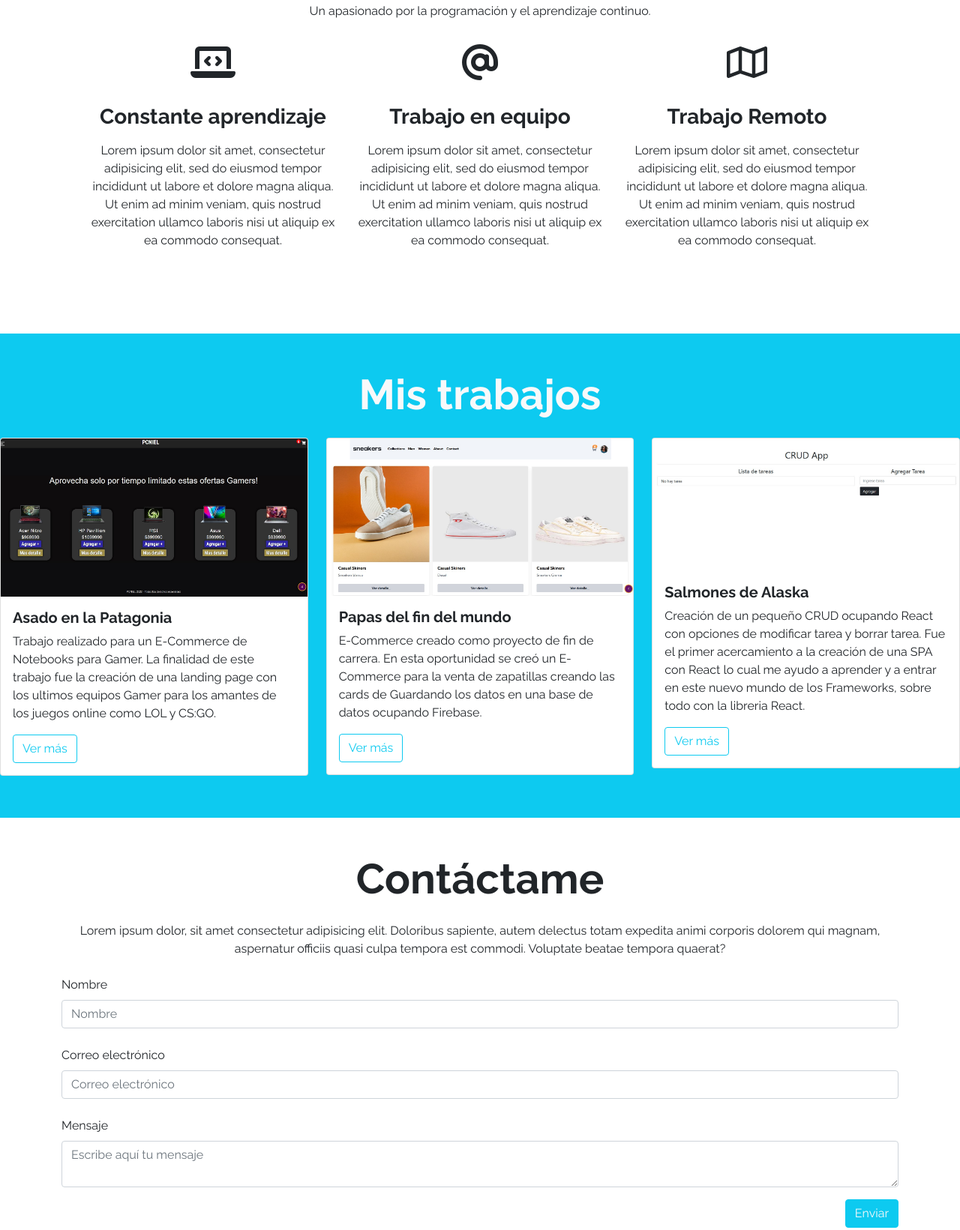
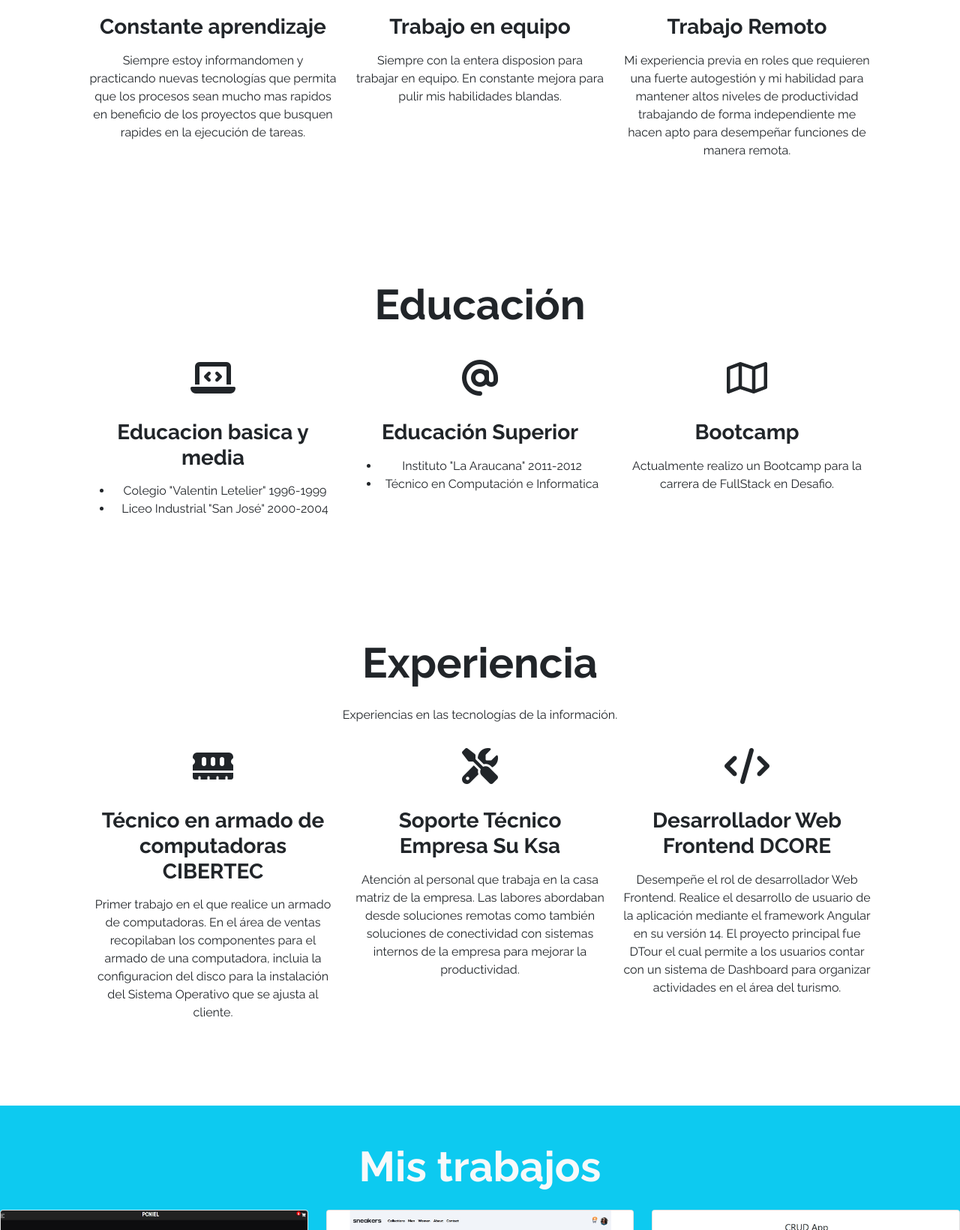
Before and after one commit to joshvader/joshvader.github.io, a plain HTML site: page index.html in a window 1280 px wide. Shown: the part 976-2617 px from the top of the page at 75% size. Drawn offline with nearby package versions, Linux system fonts and the light colour scheme.

Commit message:
Fix: file cv update

```diff
--- a/index.html
+++ b/index.html
@@ -52,21 +52,18 @@
                 <h1 class="display-1 fw-bold my-5">
                     Programando <br> y compartiendo conocimientos
                 </h1>
-                <p class="my-5">
-                    Lorem ipsum dolor sit amet consectetur adipisicing elit. Facilis, accusamus iusto quibusdam
-                    dignissimos labore sequi. Cupiditate reiciendis eius dolore, illum adipisci harum voluptas iste
-                    mollitia inventore provident labore voluptatum nemo.
-                </p>
+
                 <div class="mb-5 pb-5">
-                    <button class="btn btn-lg btn-outline-info text-light me-4">Trabajos</button>
-                    <button class="btn btn-lg btn-info text-light">Contacto</button>
+                    <a href="./assets/cv/CV Josué Valenzuela.pdf" download="CV Josué Valenzuela">
+                        <button class="btn btn-lg btn-info text-light">Descarga mi CV</button>
+                    </a>
                 </div>
             </div>
         </div>
     </header>
 
 
-    <section id="about"  class="container text-center my-4 p-5">
+    <section id="about" class="container text-center my-4 p-5">
         <h2 class="display-4 fw-bold my-4 ">Acerca de mi</h2>
 
         <p class="my-6">
@@ -79,56 +76,122 @@
                 <i class="fa-solid fa-laptop-code fa-3x my-3"></i>
                 <h3 class="my-3 fw-bold">Constante aprendizaje</h3>
                 <p class="my-3">
-                    Lorem ipsum dolor sit amet, consectetur adipisicing elit, sed do
-                    eiusmod tempor incididunt ut labore et dolore magna aliqua. Ut enim
-                    ad minim veniam, quis nostrud exercitation ullamco laboris nisi ut
-                    aliquip ex ea commodo consequat.
+                    Siempre estoy informandomen y practicando nuevas tecnologías que permita que los procesos sean mucho
+                    mas rapidos en beneficio de los proyectos que busquen rapides en la ejecución de tareas.
                 </p>
             </div>
             <div class="col-12 col-md-4">
                 <i class="fa-solid fa-at fa-3x my-3"></i>
                 <h3 class="my-3 fw-bold">Trabajo en equipo</h3>
                 <p class="my-3">
-                    Lorem ipsum dolor sit amet, consectetur adipisicing elit, sed do
-                    eiusmod tempor incididunt ut labore et dolore magna aliqua. Ut enim
-                    ad minim veniam, quis nostrud exercitation ullamco laboris nisi ut
-                    aliquip ex ea commodo consequat.
+                    Siempre con la entera disposion para trabajar en equipo. En constante mejora para pulir mis
+                    habilidades blandas.
                 </p>
             </div>
-            <div  class="col-12 col-md-4">
+            <div class="col-12 col-md-4">
                 <i class="far fa-map fa-3x my-3"></i>
                 <h3 class="my-3 fw-bold">Trabajo Remoto</h3>
                 <p class="my-3">
-                    Lorem ipsum dolor sit amet, consectetur adipisicing elit, sed do
-                    eiusmod tempor incididunt ut labore et dolore magna aliqua. Ut enim
-                    ad minim veniam, quis nostrud exercitation ullamco laboris nisi ut
-                    aliquip ex ea commodo consequat.
+                    Mi experiencia previa en roles que requieren una fuerte autogestión y mi habilidad para mantener
+                    altos niveles de productividad trabajando de forma independiente me hacen apto para desempeñar
+                    funciones de manera remota.
+            </div>
+        </div>
+    </section>
+
+    <section id="education" class="container text-center my-4 p-5">
+        <h2 class="display-4 fw-bold my-4 ">Educación</h2>
+
+        <div class="row">
+            <div class="col-12 col-md-4">
+                <i class="fa-solid fa-laptop-code fa-3x my-3"></i>
+                <h3 class="my-3 fw-bold">Educacion basica y media</h3>
+                <ul class="my-3">
+                    <li>Colegio "Valentin Letelier" 1996-1999</li>
+                    <li>Liceo Industrial "San José" 2000-2004</li>
+
+                </ul>
+            </div>
+            <div class="col-12 col-md-4">
+                <i class="fa-solid fa-at fa-3x my-3"></i>
+                <h3 class="my-3 fw-bold">Educación Superior</h3>
+                <ul class="my-3">
+                    <li>Instituto "La Araucana" 2011-2012</li>
+                    <li>Técnico en Computación e Informatica</li>
+                </ul>
+            </div>
+            <div class="col-12 col-md-4">
+                <i class="far fa-map fa-3x my-3"></i>
+                <h3 class="my-3 fw-bold">Bootcamp</h3>
+                <p class="my-3">
+                    Actualmente realizo un Bootcamp para la carrera de FullStack en Desafio.
+                </p>
+            </div>
+        </div>
+    </section>
+
+    <section id="experience" class="container text-center my-4 p-5">
+        <h2 class="display-4 fw-bold my-4 ">Experiencia</h2>
+
+        <p class="my-6">
+            Experiencias en las tecnologías de la información.
+        </p>
+
+
+        <div class="row">
+            <div class="col-12 col-md-4">
+                <i class="fa-solid fa-memory fa-3x my-3"></i>
+                <h3 class="my-3 fw-bold">Técnico en armado de  computadoras CIBERTEC</h3>
+                <p class="my-3">
+                    Primer trabajo en el que realice un armado de computadoras. En el área de ventas
+                    recopilaban los componentes para el armado de una computadora, incluia la configuracion del disco para la
+                    instalación del Sistema Operativo que se ajusta al cliente.
+                </p>
+            </div>
+            <div class="col-12 col-md-4">
+                <i class="fa-solid fa-screwdriver-wrench fa-3x my-3"></i>
+                <h3 class="my-3 fw-bold">Soporte Técnico Empresa Su Ksa</h3>
+                <p class="my-3">
+                    Atención al personal que trabaja en la casa matriz de la empresa.
+                    Las labores abordaban desde soluciones remotas como también soluciones de conectividad con sistemas internos
+                    de la empresa para mejorar la productividad.
+                </p>
+            </div>
+            <div class="col-12 col-md-4">
+                <i class="fa-solid fa-code fa-3x my-3"></i>
+                <h3 class="my-3 fw-bold">Desarrollador Web Frontend DCORE</h3>
+                <p class="my-3">
+                    Desempeñe el rol de desarrollador Web Frontend. Realice el desarrollo de usuario de la aplicación mediante el framework Angular en su versión 14.
+                    El proyecto principal fue DTour el cual permite a los usuarios contar con un sistema de Dashboard para organizar actividades en
+                    el área del turismo.
                 </p>
             </div>
         </div>
     </section>
 
 
-    <section id="works"  class="my-5 py-5  bg-info">
+    <section id="works" class="my-5 py-5  bg-info">
 
         <h2 class="display-4 fw-bold text-center text-light mb-3">Mis trabajos</h2>
 
         <div class="row">
             <div class="col-12 col-sm-4 py-2">
                 <div class="card">
-                    <div class="image-top" >
+                    <div class="image-top">
                         <img src="assets/img/card-1.jpg" class="card-img-top" alt="...">
                     </div>
                     <div class="card-body">
-                        <h5 class="card-title fw-bold">Asado en la Patagonia</h5>
+                        <h5 class="card-title fw-bold">Tienda Tech Gamer</h5>
                         <p class="card-text">
                             Trabajo realizado para un E-Commerce de Notebooks para Gamer.
                             La finalidad de este trabajo fue la creación de una landing page con los ultimos equipos
                             Gamer para los amantes de los juegos online como LOL y CS:GO.
                         </p>
+                        <a href="https://joshvader.github.io/codealo-commerce/" target="_blank">
                             <button type="button" class="btn btn-outline-info">
-                            Ver más
+                             Ver enlace
                             </button>
+                        </a>
                     </div>
                 </div>
             </div>
@@ -138,15 +201,17 @@
                         <img src="assets/img/card-2.jpg" class="card-img-top" alt="...">
                     </div>
                     <div class="card-body">
-                        <h5 class="card-title fw-bold">Papas del fin del mundo</h5>
+                        <h5 class="card-title fw-bold">E-Commerce Sneakers</h5>
                         <p class="card-text">
                             E-Commerce creado como proyecto de fin de carrera. En esta oportunidad
                             se creó un E-Commerce para la venta de zapatillas creando las cards de
                             Guardando los datos en una base de datos ocupando Firebase.
                         </p>
+                        <a href="https://symphonious-melomakarona-283b8f.netlify.app/" target="_blank">
                             <button type="button" class="btn btn-outline-info">
-                            Ver más
+                             Ver enlace
                             </button>
+                        </a>
                     </div>
                 </div>
             </div>
@@ -156,7 +221,7 @@
                         <img src="assets/img/card-3.jpg" class="card-img-top" alt="...">
                     </div>
                     <div class="card-body">
-                        <h5 class="card-title fw-bold">Salmones de Alaska</h5>
+                        <h5 class="card-title fw-bold">CRUD de Tareas</h5>
                         <p class="card-text">
                             Creación de un pequeño CRUD ocupando React con opciones
                             de modificar tarea y borrar tarea. Fue el primer acercamiento
@@ -164,9 +229,11 @@
                             y a entrar en este nuevo mundo de los Frameworks, sobre todo con
                             la libreria React.
                         </p>
+                        <a href="https://trusting-chandrasekhar-e4651d.netlify.app/" target="_blank">
                             <button type="button" class="btn btn-outline-info">
-                            Ver más
+                             Ver enlace
                             </button>
+                        </a>
                     </div>
                 </div>
             </div>
@@ -176,49 +243,12 @@
 
 
 
-    <section id="contact" class="container my-5">
 
-        <h2 class="display-4 fw-bold text-center my-4">Contáctame</h2>
-
-        <p class="text-center my-4 d-none d-md-block">Lorem ipsum dolor, sit amet consectetur adipisicing elit.
-            Doloribus
-            sapiente, autem delectus totam expedita
-            animi corporis dolorem qui magnam, aspernatur officiis quasi culpa tempora est commodi. Voluptate beatae
-            tempora quaerat?</p>
-
-        <form>
-
-
-            <div class="form-group mb-4">
-                <label class="mb-2">Nombre</label>
-                <input class="form-control" placeholder="Nombre">
-            </div>
-
-            <div class="form-group mb-4">
-                <label class="mb-2">Correo electrónico</label>
-                <input class="form-control" placeholder="Correo electrónico" />
-            </div>
-
-
-            <div class="form-group">
-                <label class="mb-2">Mensaje</label>
-                <textarea class="form-control" placeholder="Escribe aquí tu mensaje"></textarea>
-            </div>
-
-            <div class="my-3 text-end">
-                <button class="btn btn-info text-light">Enviar</button>
-            </div>
-
-
-
-        </form>
-
-    </section>
 
 
 
     <footer class="bg-dark text-center text-light p-4">
-        <p class="mb-0">Josué Valenzuela 2023. Todos los derechos reservados.</p>
+        <p class="mb-0">Josué Valenzuela 2024&copy;. Todos los derechos reservados.</p>
     </footer>
 
 
```
Also changed, not shown: 1 other file. Lines whose indentation alone changed are shown as unchanged.
